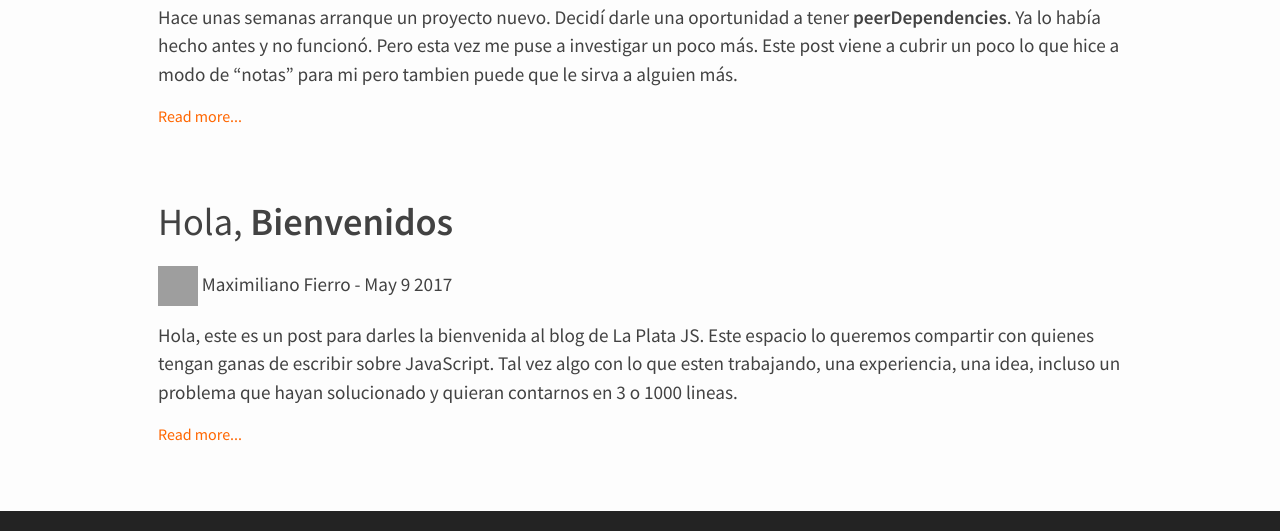
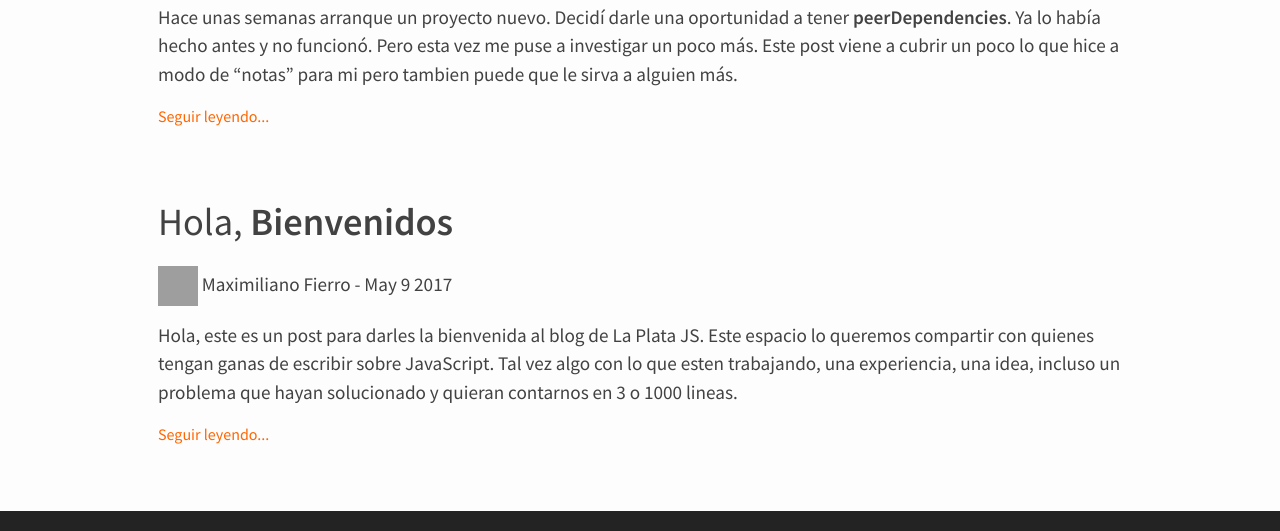
Before and after one commit to laplatajs/laplatajs.github.io, a Jekyll site: the page built from blog/index.html, in a window 1280 px wide. Shown: the part 538-1069 px from the top of the page. Built offline with Jekyll 4.4.1, drawn with Linux system fonts in a browser that asks for light colours; grey boxes are pictures that could not be loaded.

Commit message:
poneme el read more en espaniol!

```diff
--- a/_layouts/blog.html
+++ b/_layouts/blog.html
@@ -30,7 +30,7 @@
         </p>
         <p>
           {{ post.excerpt }}
-          <a class="read-more" href="{{ post.url | prepend: site.baseurl }}">Read more...</a>
+          <a class="read-more" href="{{ post.url | prepend: site.baseurl }}">Seguir leyendo...</a>
         </p>
       </section>
     </article>
```
